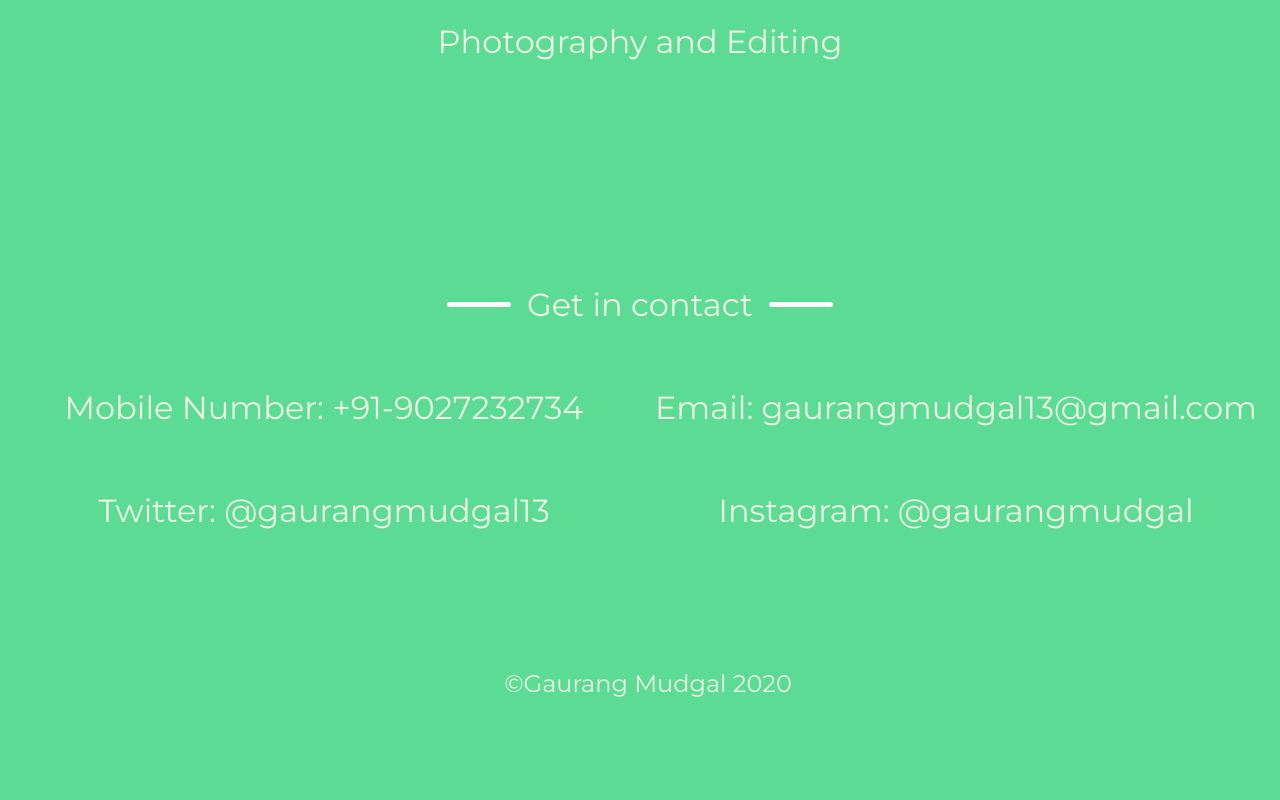
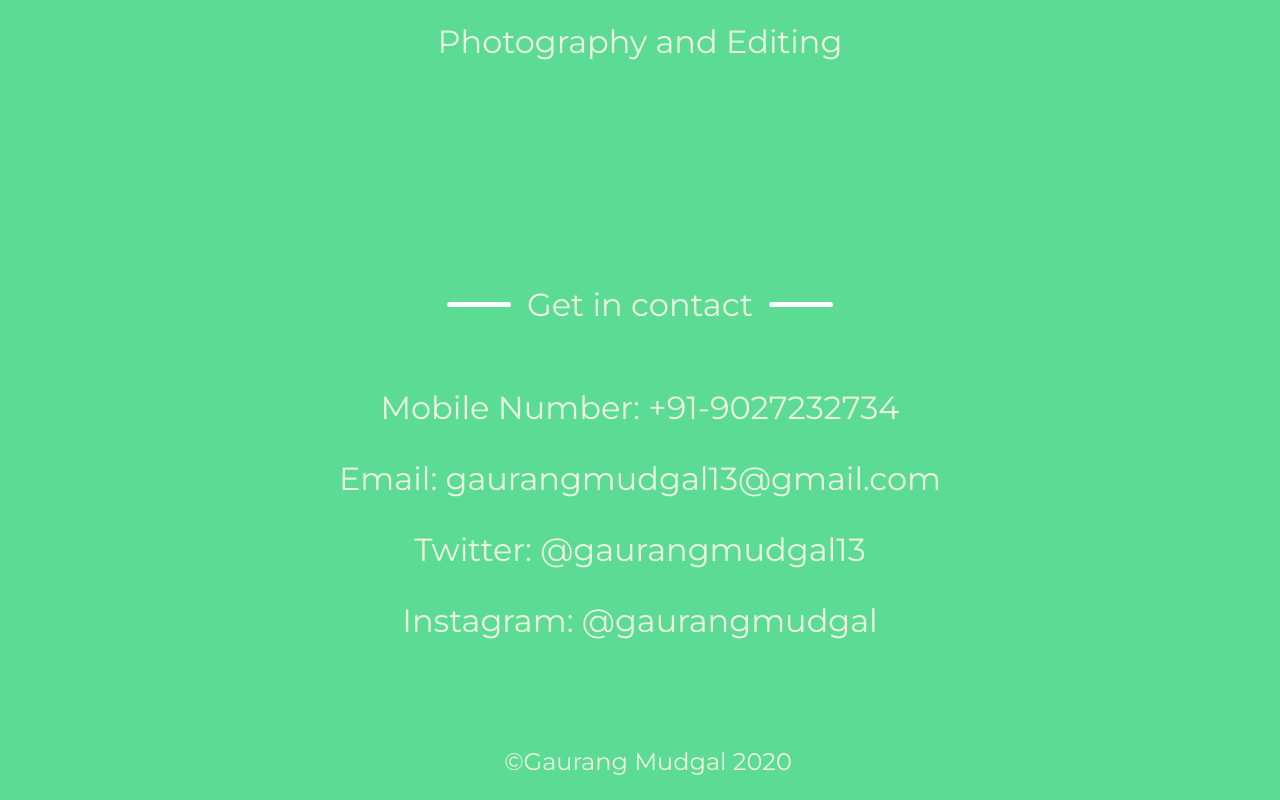
Before and after one commit to GaurangMudgal/portfolio, a plain HTML site: page index.html in a window 1280 px wide. Shown: the part 4816-5616 px from the top of the page. Before the commit the page ends 5538 px from the top, so only its background shows below. Drawn offline with Linux system fonts and the light colour scheme.

Commit message:
Update style.css

```diff
--- a/style.css
+++ b/style.css
@@ -158,13 +158,7 @@ body {
 }
 
 .conOpts {
-	display: grid;
-	grid-template-rows: 50% 50%;
-	grid-template-columns: 50% 50%;
-	justify-items: center;
-	flex-wrap: wrap;
-	justify-content: space-around;
-	margin: 0 auto;
+	text-align: center;
 }
 
 #mobNo, #email, #twitter, #instagram, #email a, #twitter a, #instagram a {
```
